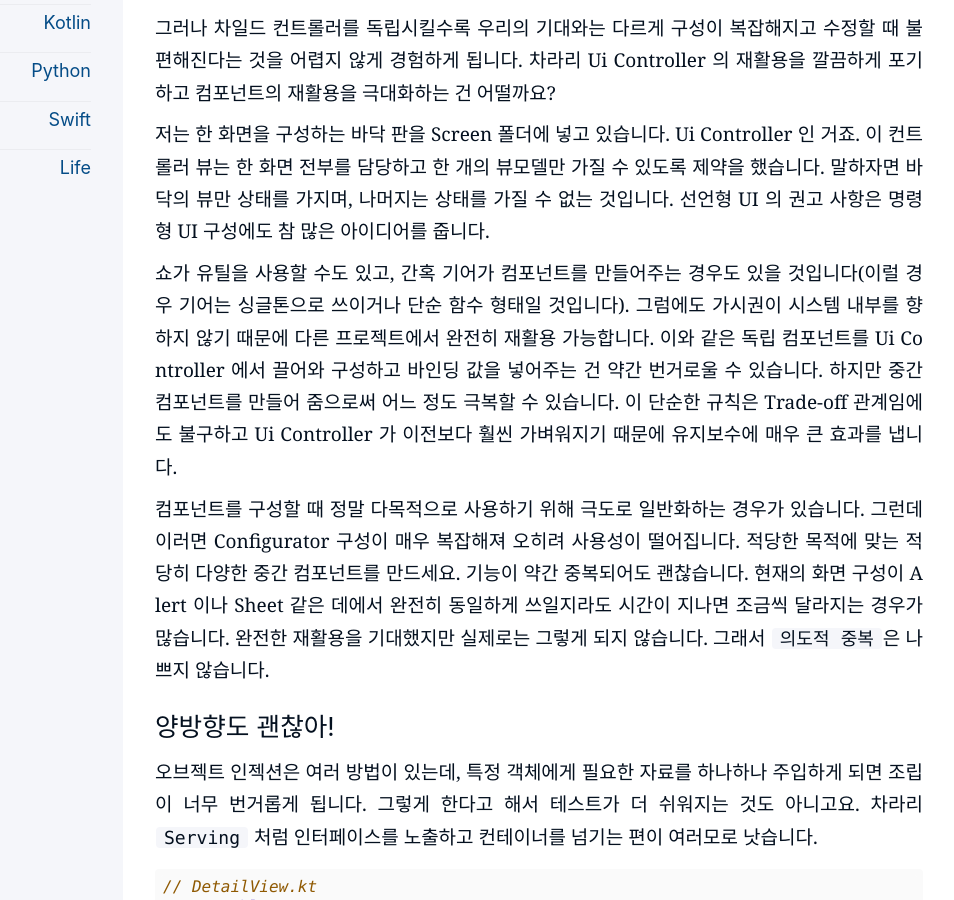
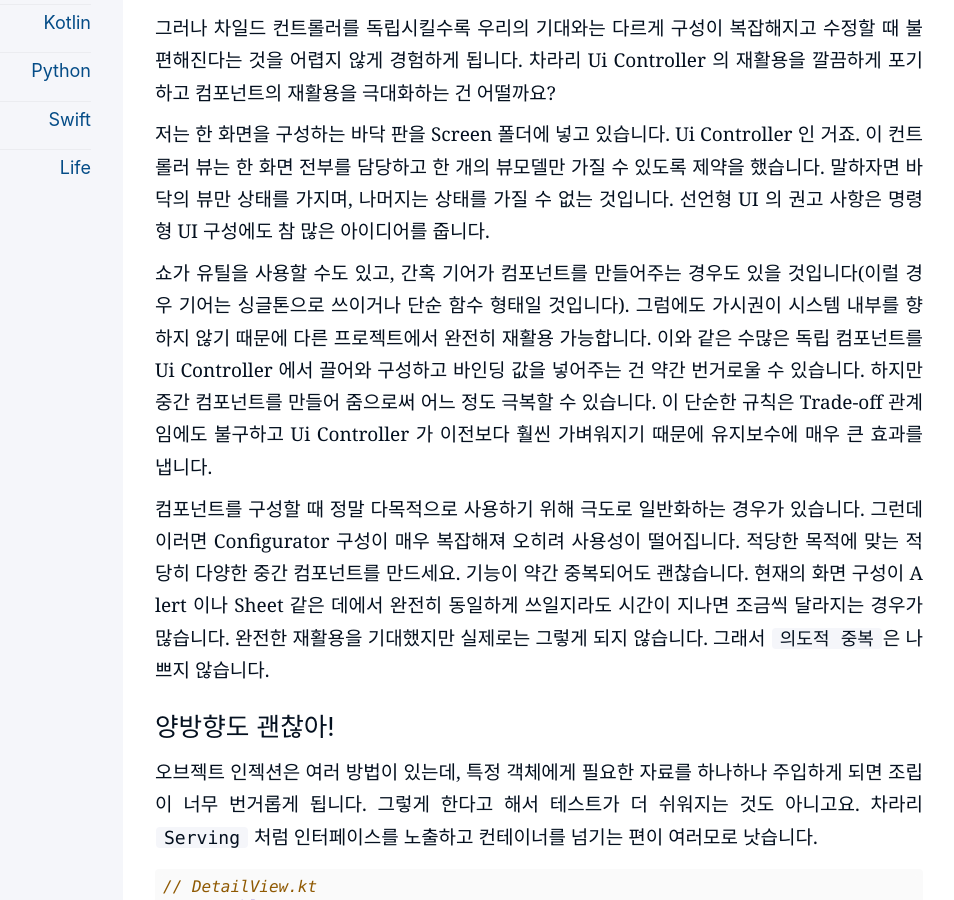
Before and after one commit to kiroshin/kiroshin.github.io, a Jekyll site: the page built from _posts/2024-07-22-hello-pure.md, in a window 1280 px wide and 900 px high, scrolled down 13527 px. Shown: the whole window, without its empty margins (197-1151 px from the left). Built offline with Jekyll 4.4.1, drawn with Linux system fonts in a browser that asks for light colours.

Commit message:
Update 2024-07-22-hello-pure.md

```diff
--- a/_posts/2024-07-22-hello-pure.md
+++ b/_posts/2024-07-22-hello-pure.md
@@ -451,7 +451,7 @@
 
 저는 한 화면을 구성하는 바닥 판을 Screen 폴더에 넣고 있습니다. Ui Controller 인 거죠. 이 컨트롤러 뷰는 한 화면 전부를 담당하고 한 개의 뷰모델만 가질 수 있도록 제약을 했습니다. 말하자면 바닥의 뷰만 상태를 가지며, 나머지는 상태를 가질 수 없는 것입니다. 선언형 UI 의 권고 사항은 명령형 UI 구성에도 참 많은 아이디어를 줍니다.
 
-쇼가 유틸을 사용할 수도 있고, 간혹 기어가 컴포넌트를 만들어주는 경우도 있을 것입니다(이럴 경우 기어는 싱글톤으로 쓰이거나 단순 함수 형태일 것입니다). 그럼에도 가시권이 시스템 내부를 향하지 않기 때문에 다른 프로젝트에서 완전히 재활용 가능합니다. 이와 같은 독립 컴포넌트를 Ui Controller 에서 끌어와 구성하고 바인딩 값을 넣어주는 건 약간 번거로울 수 있습니다. 하지만 중간 컴포넌트를 만들어 줌으로써 어느 정도 극복할 수 있습니다. 이 단순한 규칙은 Trade-off 관계임에도 불구하고 Ui Controller 가 이전보다 훨씬 가벼워지기 때문에 유지보수에 매우 큰 효과를 냅니다.
+쇼가 유틸을 사용할 수도 있고, 간혹 기어가 컴포넌트를 만들어주는 경우도 있을 것입니다(이럴 경우 기어는 싱글톤으로 쓰이거나 단순 함수 형태일 것입니다). 그럼에도 가시권이 시스템 내부를 향하지 않기 때문에 다른 프로젝트에서 완전히 재활용 가능합니다. 이와 같은 수많은 독립 컴포넌트를 Ui Controller 에서 끌어와 구성하고 바인딩 값을 넣어주는 건 약간 번거로울 수 있습니다. 하지만 중간 컴포넌트를 만들어 줌으로써 어느 정도 극복할 수 있습니다. 이 단순한 규칙은 Trade-off 관계임에도 불구하고 Ui Controller 가 이전보다 훨씬 가벼워지기 때문에 유지보수에 매우 큰 효과를 냅니다.
 
 컴포넌트를 구성할 때 정말 다목적으로 사용하기 위해 극도로 일반화하는 경우가 있습니다. 그런데 이러면 Configurator 구성이 매우 복잡해져 오히려 사용성이 떨어집니다. 적당한 목적에 맞는 적당히 다양한 중간 컴포넌트를 만드세요. 기능이 약간 중복되어도 괜찮습니다. 현재의 화면 구성이 Alert 이나 Sheet 같은 데에서 완전히 동일하게 쓰일지라도 시간이 지나면 조금씩 달라지는 경우가 많습니다. 완전한 재활용을 기대했지만 실제로는 그렇게 되지 않습니다. 그래서 `의도적 중복`은 나쁘지 않습니다.
 
```
